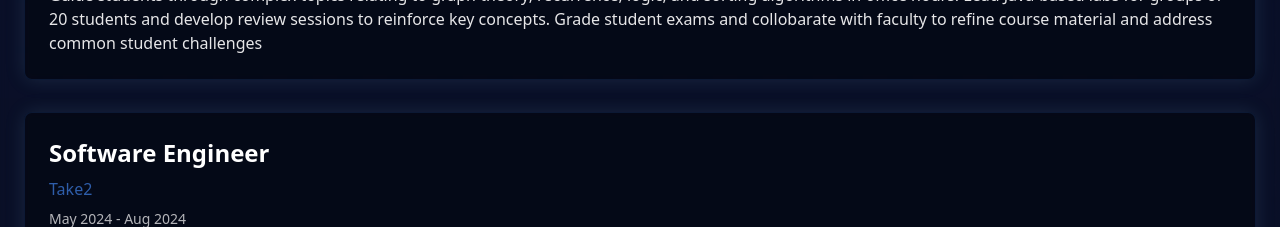
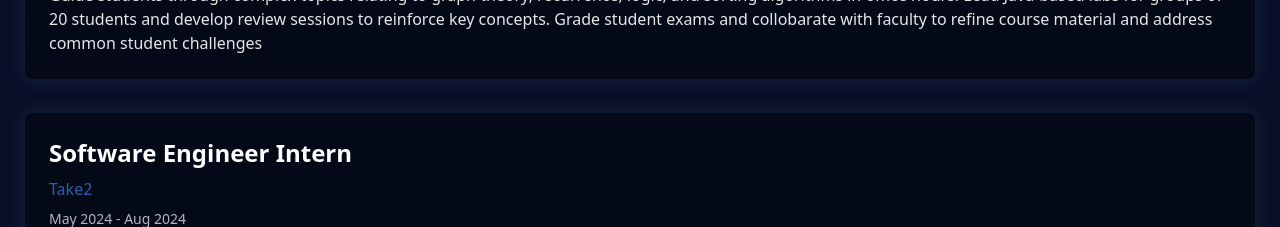
Before and after one commit to Tejchak/Tej-Website, a Next.js app: page / in a window 1280 px wide. Shown: the part 1340-1567 px from the top of the page. Built offline with nearby package versions, Linux system fonts and the light colour scheme.

Commit message:
added intern to Take2

```diff
--- a/src/components/Portfolio.tsx
+++ b/src/components/Portfolio.tsx
@@ -246,7 +246,7 @@ export default function Portfolio() {
                           description: 'Guide students through complex topics relating to graph theory, recurrence, logic, and sorting algorithms in office hours. Lead Java-based labs for groups of 20 students and develop review sessions to reinforce key concepts. Grade student exams and collobarate with faculty to refine course material and address common student challenges',
                         },
                         {
-                          title: 'Software Engineer',
+                          title: 'Software Engineer Intern',
                           company: 'Take2',
                           date: 'May 2024 - Aug 2024',
                           description: 'Integrated key frontend features for a mobile app using React-Native, including profiles, posts, followers, and infinite pages. Enhanced backend functionality with Firebase NoSQL to support CRUD operations on user lists and increase scalability. Optimized client-server communication through pagination, API batch updates, lazy loading, and caching resulting in a 30% reduction in network latency.',
```
